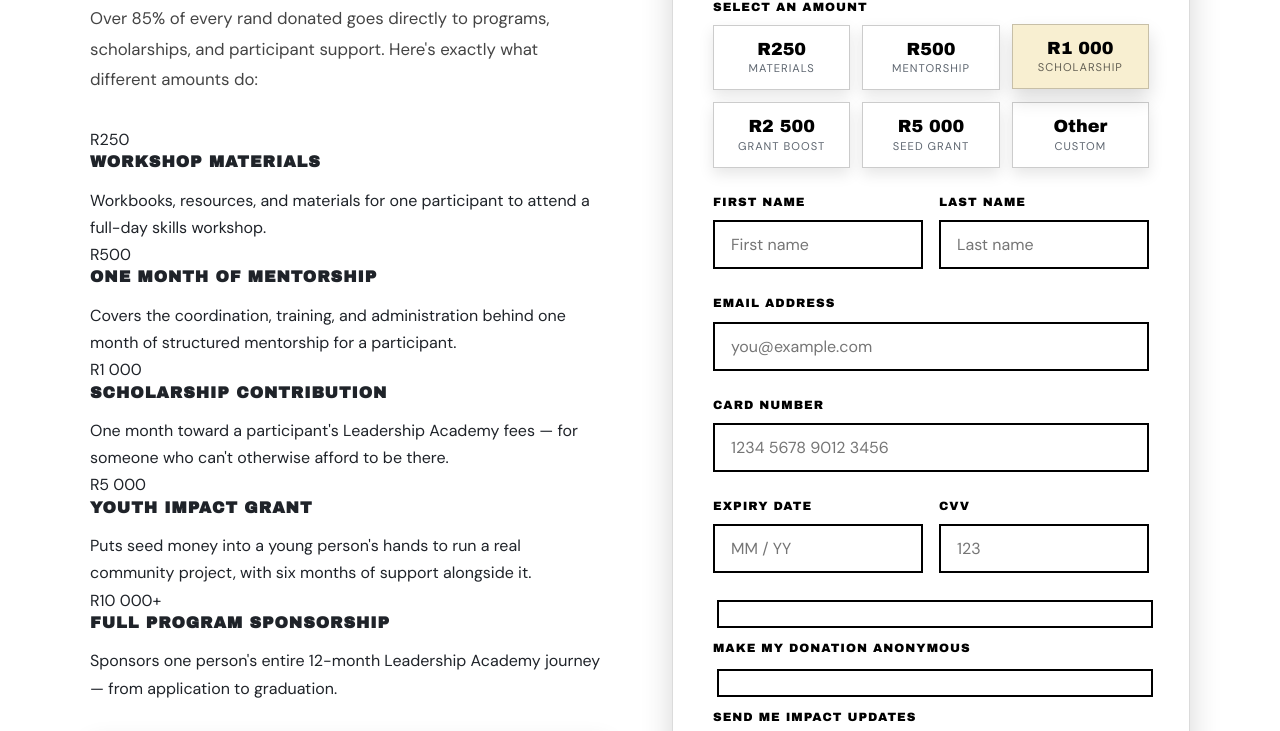
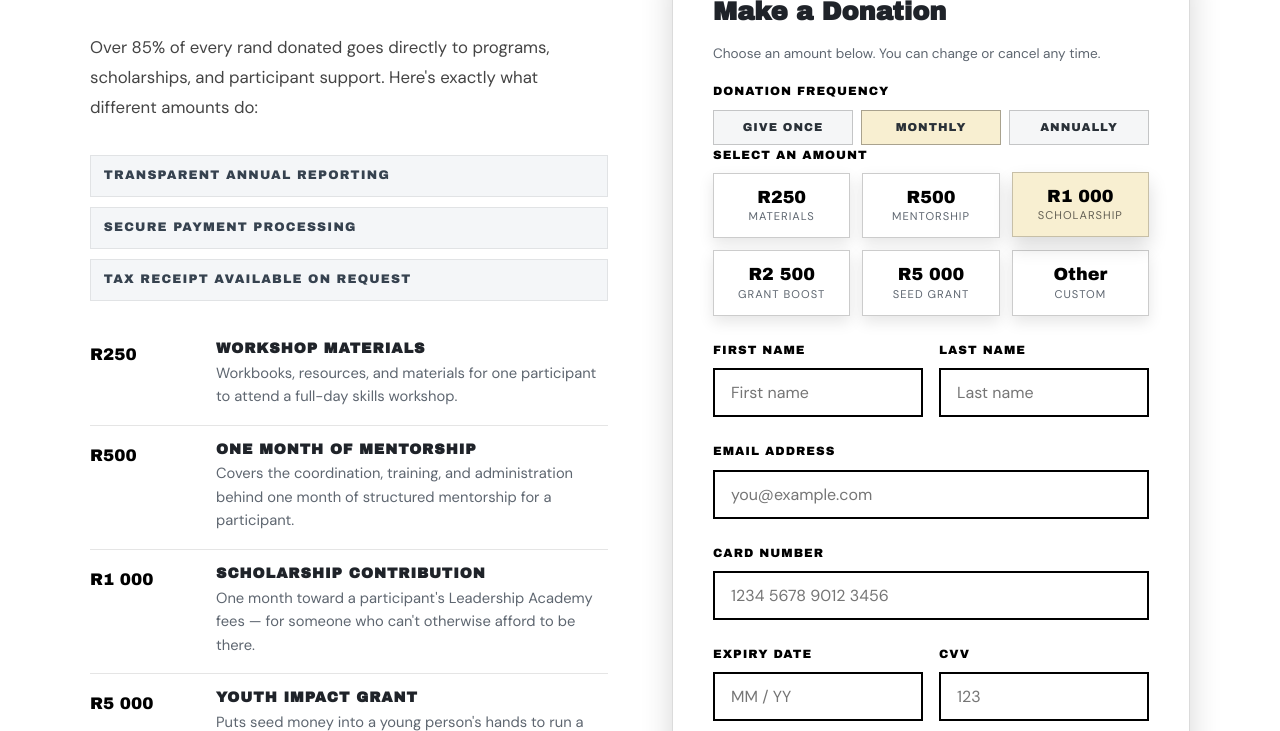
Before and after one commit to ManLikeBrandon/nexgen-coming-soon, a plain HTML site: page donate.html in a window 1280 px wide. Shown: the part 805-1536 px from the top of the page. Drawn offline with Linux system fonts and the light colour scheme.

Commit message:
Website Update Latest

```diff
--- a/css/styles.css
+++ b/css/styles.css
@@ -898,6 +898,103 @@ p:last-child { margin-bottom: 0; }
 /* Donate page */
 .donate-intro-text        { font-size: 1.05rem; line-height: 1.8; color: #444; margin-bottom: 2rem; }
 
+.donate-trust-list {
+    display: grid;
+    gap: 0.6rem;
+    margin-bottom: 1.5rem;
+}
+
+.donate-trust-item {
+    font-family: var(--font-heading);
+    font-size: 0.78rem;
+    text-transform: uppercase;
+    letter-spacing: 1.2px;
+    color: #36424f;
+    background: #f4f6f8;
+    border: 1px solid rgba(0, 0, 0, 0.08);
+    padding: 0.6rem 0.8rem;
+}
+
+.impact-item {
+    display: grid;
+    grid-template-columns: 110px 1fr;
+    gap: 1rem;
+    padding: 1rem 0;
+    border-bottom: 1px solid rgba(0, 0, 0, 0.1);
+}
+
+.impact-item:last-of-type {
+    border-bottom: 0;
+    margin-bottom: 1rem;
+}
+
+.impact-amount {
+    font-family: var(--font-heading);
+    font-size: 1.05rem;
+    color: var(--black);
+}
+
+.impact-desc h4 {
+    margin-bottom: 0.3rem;
+    font-size: 0.9rem;
+}
+
+.impact-desc p {
+    margin: 0;
+    font-size: 0.92rem;
+    line-height: 1.6;
+    color: var(--mid-grey);
+}
+
+.freq-toggle {
+    display: grid;
+    grid-template-columns: repeat(3, 1fr);
+    gap: 0.5rem;
+    margin-top: 0.5rem;
+}
+
+.freq-btn {
+    font-family: var(--font-heading);
+    font-size: 0.72rem;
+    text-transform: uppercase;
+    letter-spacing: 1px;
+    border: 1px solid rgba(0, 0, 0, 0.2);
+    background: #f5f6f7;
+    color: #2a3138;
+    padding: 0.65rem 0.5rem;
+    cursor: pointer;
+    transition: all 0.18s;
+}
+
+.freq-btn:hover,
+.freq-btn.active {
+    background: var(--yellow-soft);
+    border-color: rgba(0, 0, 0, 0.32);
+}
+
+.check-group {
+    display: flex;
+    align-items: center;
+    gap: 0.55rem;
+    margin-bottom: 0.5rem;
+    font-size: 0.92rem;
+    color: var(--mid-grey);
+}
+
+.check-group input {
+    width: 16px;
+    height: 16px;
+}
+
+.form-group > span {
+    display: block;
+    font-family: var(--font-heading);
+    font-size: 0.75rem;
+    text-transform: uppercase;
+    letter-spacing: 1px;
+    color: var(--black);
+}
+
 /* Contact page */
 .contact-other-intro      { font-size: 1.05rem; color: #5a5a5a; line-height: 1.75; margin-bottom: 1.5rem; }
 .contact-callout-link     { color: var(--dark-text); border-bottom: 1px solid var(--yellow); }
@@ -1184,4 +1281,5 @@ details[open] .faq-icon { transform: rotate(45deg); }
     .donation-grid { grid-template-columns: repeat(2, 1fr); }
     .team-grid { grid-template-columns: 1fr; }
     .form-wrap { padding: 1.75rem 1.25rem; }
+    .impact-item { grid-template-columns: 1fr; gap: 0.35rem; }
 }
--- a/donate.html
+++ b/donate.html
@@ -35,7 +35,7 @@
         </div>
         <span class="eyebrow">Support Our Work</span>
         <h1>Invest in the<br>Next Generation</h1>
-        <p>Every contribution funds real programs for real young people. We publish where every rand goes. You can hold us to that.</p>
+        <p>Your donation directly supports leadership development, mentorship, and youth-led community projects. We are committed to clear reporting and responsible stewardship.</p>
     </div>
 </div>
 
@@ -52,6 +52,12 @@
                     Over 85% of every rand donated goes directly to programs, scholarships, and
                     participant support. Here's exactly what different amounts do:
                 </p>
+
+                <div class="donate-trust-list">
+                    <div class="donate-trust-item">Transparent annual reporting</div>
+                    <div class="donate-trust-item">Secure payment processing</div>
+                    <div class="donate-trust-item">Tax receipt available on request</div>
+                </div>
 
                 <div class="impact-item">
                     <div class="impact-amount">R250</div>
@@ -205,6 +211,30 @@
                 </div>
             </div>
 
+        </div>
+    </div>
+</section>
+
+<section class="section">
+    <div class="section-inner">
+        <div class="section-center-wrap text-center mb-2">
+            <span class="section-eyebrow">Questions</span>
+            <h2 class="section-title">Donation <span class="accent">FAQ</span></h2>
+            <div class="section-bar section-bar-center"></div>
+        </div>
+        <div class="faq-list">
+            <details class="faq-item">
+                <summary class="faq-summary">Will I receive a donation confirmation?<span class="faq-icon">+</span></summary>
+                <div class="faq-body">Yes. You will receive an email confirmation shortly after payment, and a tax receipt if requested.</div>
+            </details>
+            <details class="faq-item">
+                <summary class="faq-summary">Can I cancel monthly giving?<span class="faq-icon">+</span></summary>
+                <div class="faq-body">Yes. Recurring donations can be paused or cancelled at any time by contacting our team through the Contact page.</div>
+            </details>
+            <details class="faq-item">
+                <summary class="faq-summary">Can I make a bank transfer instead?<span class="faq-icon">+</span></summary>
+                <div class="faq-body">Yes. For EFT and corporate payment options, please contact us and we will share the correct banking details securely.</div>
+            </details>
         </div>
     </div>
 </section>
```
Also changed, not shown: about.html (+38 -12 lines), get-involved.html (+9 -1 lines).
